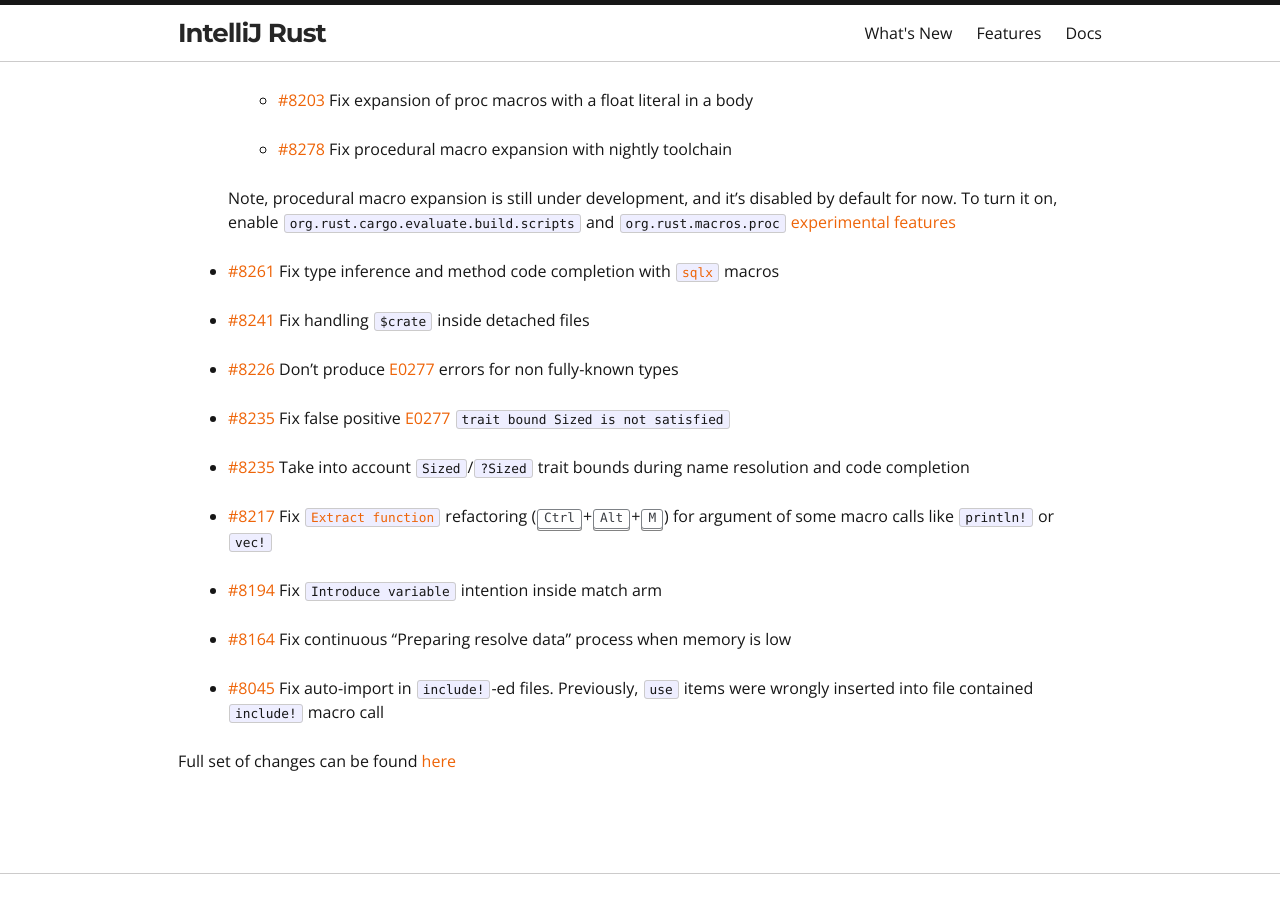
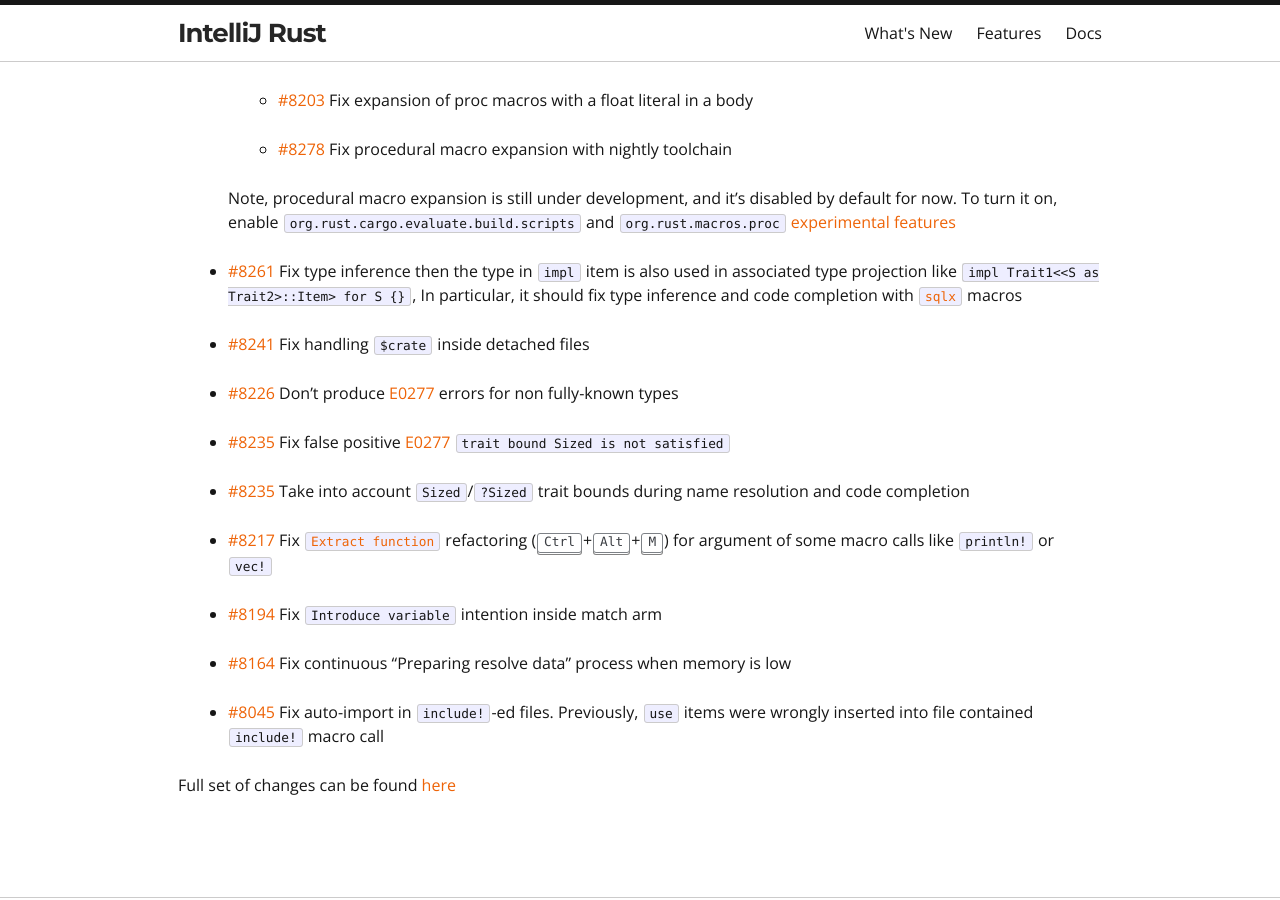
Before and after one commit to intellij-rust/intellij-rust.github.io, a Jekyll site: the page built from _posts/2021-12-20-changelog-162.markdown, in a window 1280 px wide and 900 px high, scrolled down 790 px. Built offline with Jekyll 4.4.1, drawn with Linux system fonts in a browser that asks for light colours; nearby versions of some CDN libraries; some web fonts are replaced.

Commit message:
Update _posts/2021-12-20-changelog-162.markdown
Co-authored-by: Arseniy Pendryak <a.pendryak@yandex.ru>

```diff
--- a/_posts/2021-12-20-changelog-162.markdown
+++ b/_posts/2021-12-20-changelog-162.markdown
@@ -35,7 +35,7 @@
   Note, procedural macro expansion is still under development, and it's disabled by default for now.
   To turn it on, enable `org.rust.cargo.evaluate.build.scripts` and `org.rust.macros.proc` [experimental features]
 
-* [#8261] Fix type inference and method code completion with [`sqlx`] macros
+* [#8261] Fix type inference then the type in `impl` item is also used in associated type projection like `impl Trait1<<S as Trait2>::Item> for S {}`, In particular, it should fix type inference and code completion with [`sqlx`] macros
 
 * [#8241] Fix handling `$crate` inside detached files
 
```
